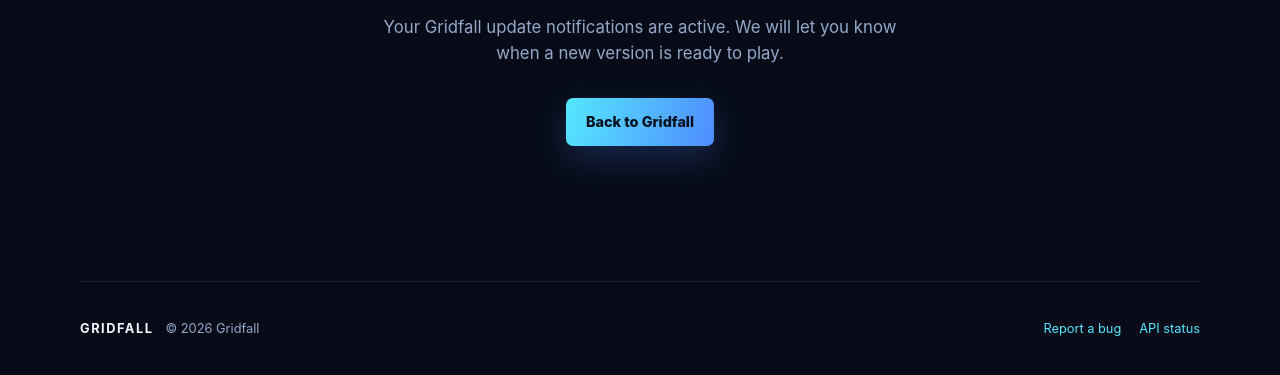
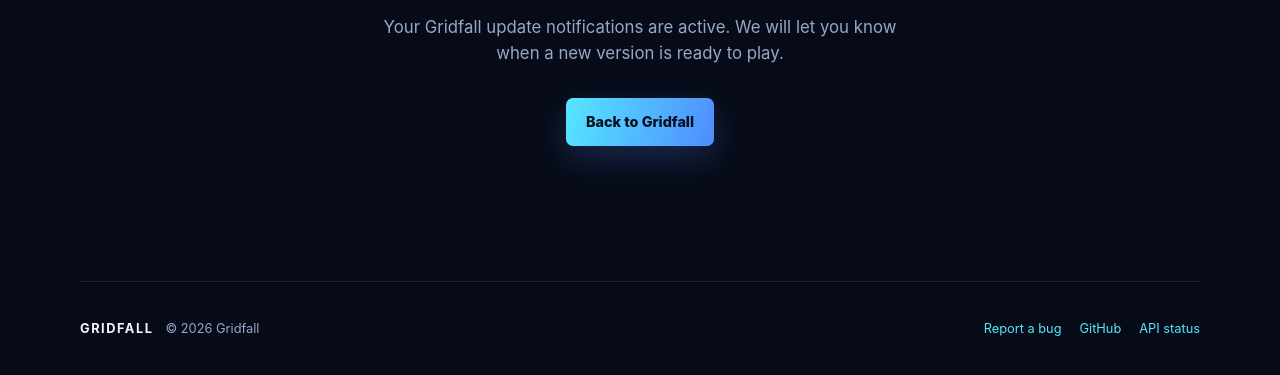
Before and after one commit to De27vin/Gridfall, a plain HTML site: page website/confirmation/index.html in a window 1280 px wide. Shown: the part 425-800 px from the top of the page. Drawn offline with Linux system fonts and the light colour scheme.

Commit message:
Add github embed

```diff
--- a/website/confirmation/index.html
+++ b/website/confirmation/index.html
@@ -30,6 +30,7 @@
     <div><strong>GRIDFALL</strong><span>&copy; <span id="year"></span> Gridfall</span></div>
     <nav aria-label="Footer navigation">
       <a href="../bugs.html">Report a bug</a>
+      <a href="https://github.com/De27vin/Gridfall" rel="noopener">GitHub</a>
       <a href="https://api.gridfall.site/health" rel="noopener">API status</a>
     </nav>
   </footer>
```
Also changed, not shown: website/index.html (+1 -0 lines).
